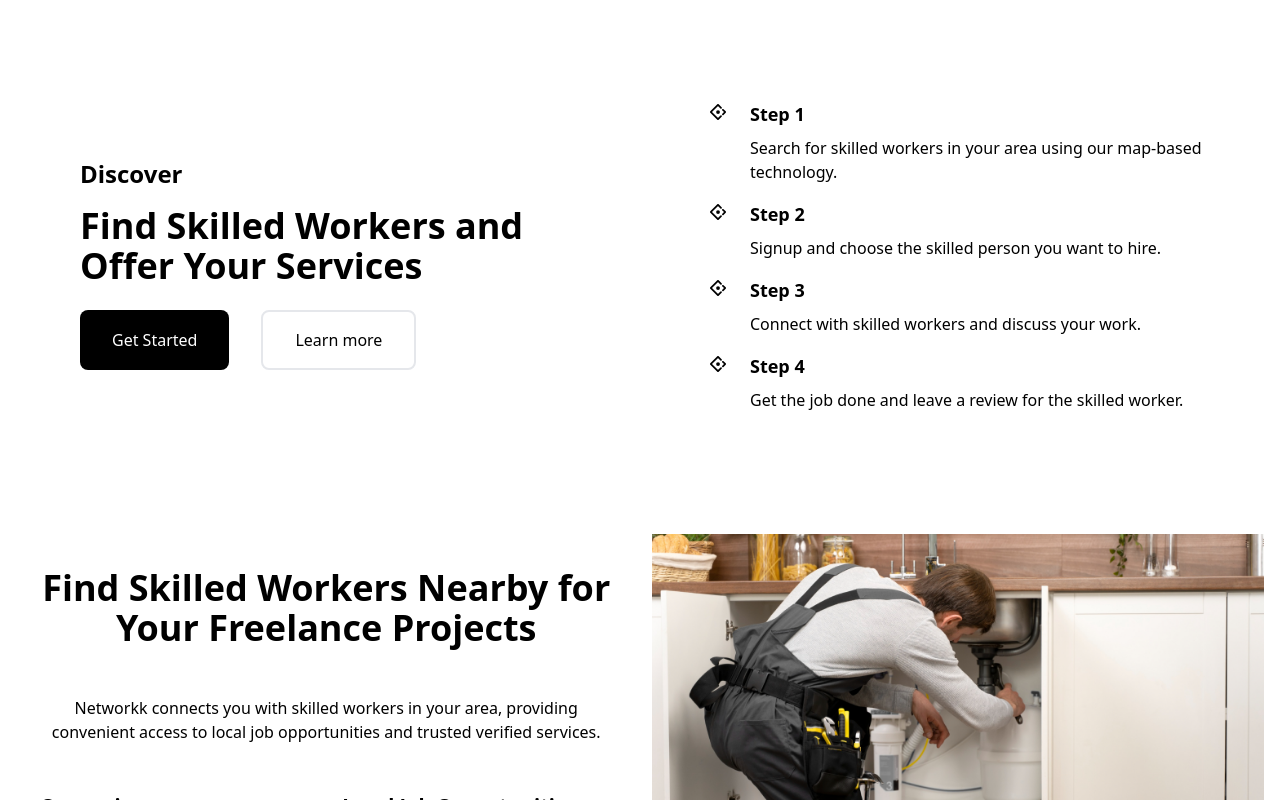
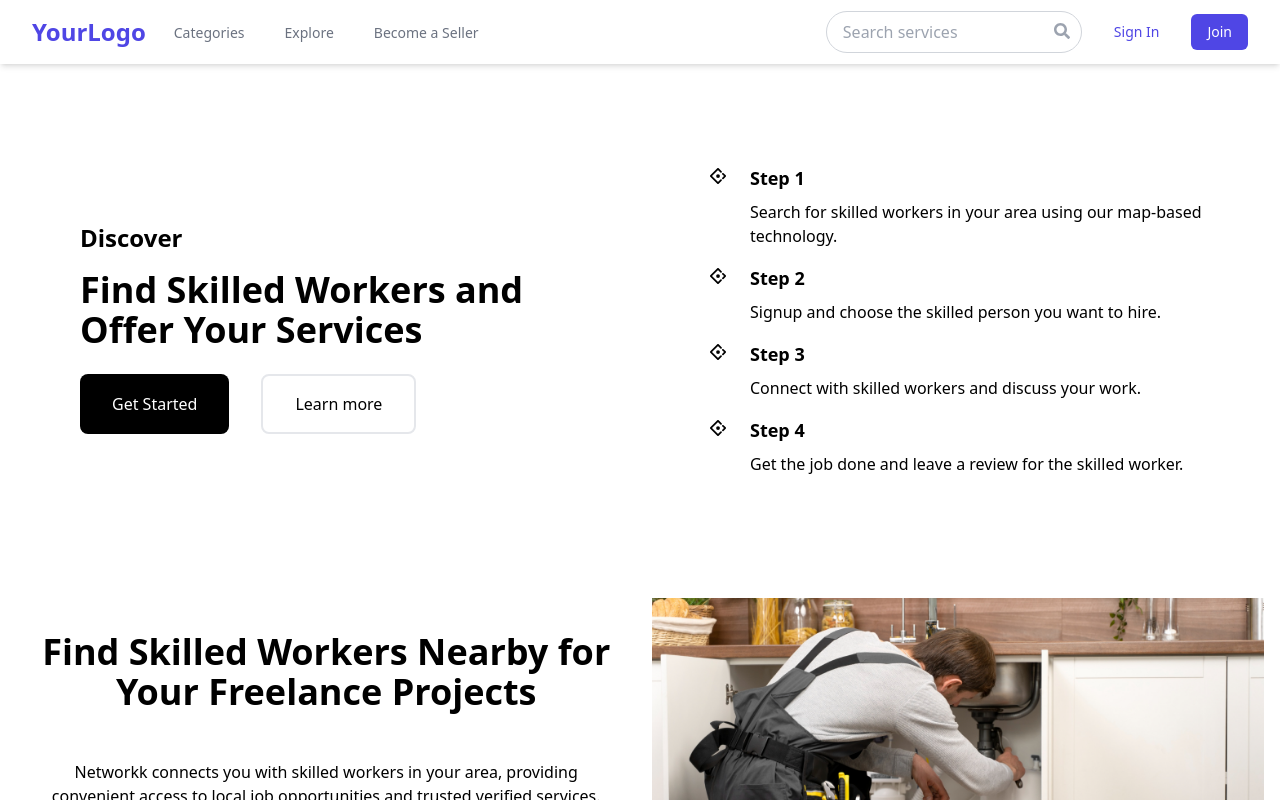
Before and after one commit to alanph7/Networkk-Project-Final, a React (Vite) app: page / in a window 1280 px wide. Shown: the top 800 px of the page. Built offline with nearby package versions, Linux system fonts and the light colour scheme.

Commit message:
navbar added

```diff
--- a/src/components/nav.jsx
+++ b/src/components/nav.jsx
@@ -14,13 +14,13 @@ const Navbar = () => {
               <Link to="/" className="text-2xl font-bold text-indigo-600">YourLogo</Link>
             </div>
             <div className="hidden sm:ml-6 sm:flex sm:space-x-8">
-              <Link to="/categories" className="border-transparent text-gray-500 hover:border-gray-300 hover:text-gray-700 inline-flex items-center px-1 pt-1 border-b-2 text-sm font-medium">
+              <Link to="/search" className="border-transparent text-gray-500 hover:border-gray-300 hover:text-gray-700 inline-flex items-center px-1 pt-1 border-b-2 text-sm font-medium">
                 Categories
               </Link>
-              <Link to="/explore" className="border-transparent text-gray-500 hover:border-gray-300 hover:text-gray-700 inline-flex items-center px-1 pt-1 border-b-2 text-sm font-medium">
+              <Link to="/search" className="border-transparent text-gray-500 hover:border-gray-300 hover:text-gray-700 inline-flex items-center px-1 pt-1 border-b-2 text-sm font-medium">
                 Explore
               </Link>
-              <Link to="/become-a-seller" className="border-transparent text-gray-500 hover:border-gray-300 hover:text-gray-700 inline-flex items-center px-1 pt-1 border-b-2 text-sm font-medium">
+              <Link to="/seller-auth" className="border-transparent text-gray-500 hover:border-gray-300 hover:text-gray-700 inline-flex items-center px-1 pt-1 border-b-2 text-sm font-medium">
                 Become a Seller
               </Link>
             </div>
@@ -34,10 +34,10 @@ const Navbar = () => {
               />
               <FaSearch className="absolute right-3 top-3 text-gray-400" />
             </div>
-            <Link to="/" className="ml-4 px-4 py-2 rounded-md text-sm font-medium text-indigo-600 hover:text-indigo-500">
+            <Link to="/user-auth" className="ml-4 px-4 py-2 rounded-md text-sm font-medium text-indigo-600 hover:text-indigo-500">
               Sign In
             </Link>
-            <Link to="/join" className="ml-4 px-4 py-2 rounded-md text-sm font-medium text-white bg-indigo-600 hover:bg-indigo-500">
+            <Link to="/seller-auth" className="ml-4 px-4 py-2 rounded-md text-sm font-medium text-white bg-indigo-600 hover:bg-indigo-500">
               Join
             </Link>
           </div>
--- a/src/pages/Home.jsx
+++ b/src/pages/Home.jsx
@@ -1,32 +1,3 @@
-// import React from "react";
-// import { useNavigate } from "react-router-dom";
-
-// const Home = () => {
-//   const navigate = useNavigate();
-
-//   return (
-//     <div className="bg-gray-100 min-h-screen flex items-center justify-center">
-//       <div className="bg-white p-8 rounded-lg shadow-md text-center">
-//         <h1 className="text-3xl font-bold mb-4">Welcome to Our Website</h1>
-//         <p className="text-gray-700 mb-6">
-//           Discover amazing features and services!
-//         </p>
-//         <div className="space-x-4">
-//           <button
-//             onClick={() => navigate("/search")}
-//             className="bg-blue-500 text-white px-6 py-2 rounded hover:bg-blue-600 transition duration-300"
-//           >
-//            Search
-//           </button>
-
-//         </div>
-//       </div>
-//     </div>
-//   );
-// };
-
-// export default Home;
-
 import freelancerImg from '../images/Freelance-worker.jpg';
 import brickwork from '../images/brickwork.png';
 import carpenter from '../images/carpenter.jpg';
@@ -37,60 +8,15 @@ import painter from '../images/Painter.jpg';
 import voltmeter from '../images/voltmeter.png';
 import plumbericon from '../images/plumbericon.png';
 
-
 import React, { useState, useEffect } from 'react';
 import { useNavigate } from 'react-router-dom';
 import { SiAntdesign, SiLinkedin } from "react-icons/si";
 import { BsFacebook, BsGithub, BsGlobe, BsInstagram, BsTwitterX, BsYoutube } from "react-icons/bs";
 import { SlArrowDown } from "react-icons/sl";
-//import HeroSection from "../components/hero-section";
 import { toast } from 'react-toastify';
+import Navbar from '../components/nav';
 
 const Home = () => {
-  // const navigate = useNavigate();
-  // const { user } = useUser();
-  // const [categories, setCategories] = useState([]);
-  // const [searchText, setSearchText] = useState('');
-
-  // const fetchCategories = async () => {
-  //   try {
-  //     const db = getFirestore();
-  //     const gigsCollection = collection(db, 'services');
-  //     const gigsSnapshot = await getDocs(gigsCollection);
-  //     const gigsData = gigsSnapshot.docs.map(doc => ({ id: doc.id, ...doc.data() }));
-
-  //     // Extract unique categories from gigs data
-  //     const uniqueCategories = [...new Set(gigsData.map(gig => gig.category))];
-  //     setCategories(uniqueCategories);
-  //     console.log("Fetched categories: ", uniqueCategories);
-  //   } catch (error) {
-  //     console.error("Error fetching categories: ", error);
-  //     toast.error("Failed to fetch categories. Please try again later.");
-  //   }
-  // };
-
-  // useEffect(() => {
-  //   fetchCategories();
-  // }, []);
-
-  // const handleSearchChange = (e) => {
-  //   setSearchText(e.target.value);
-  // };
-
-  // const handleCategorySelect = (category) => {
-  //   setSearchText(category);
-  //   navigate('/searches', { state: { category } });
-  // };
-
-  // const handleSearch = (e) => {
-  //   e.preventDefault();
-  //   if (searchText.trim() === '') {
-  //     toast.error("Please enter a search term.");
-  //     return;
-  //   }
-  //   navigate('/searches', { state: { category: searchText } });
-  // };
-
   const TwoColumnSection = () => {
     return (
       <div className="flex flex-wrap justify-between items-center mb-20 mt-20 p-5 lg:pl-20">
@@ -590,14 +516,7 @@ const Home = () => {
 
   return (
     <div className="home bg-offwhite">
-      {/* <Navbar /> */}
-      {/* <HeroSection
-        searchText={searchText}
-        handleSearchChange={handleSearchChange}
-        handleCategorySelect={handleCategorySelect}
-        handleSearch={handleSearch}
-        categories={categories}
-      /> */}
+      <Navbar />
       <TwoColumnSection />
       <Two />
     </div>
--- a/src/pages/Search.jsx
+++ b/src/pages/Search.jsx
@@ -239,7 +239,7 @@ export default function Search() {
                     <FaMapMarkerAlt className="text-gray-400 mr-1" />
                     <span>{provider.locality}</span>
                   </div>
-                  <p className="font-bold text-lg">Rs {provider.basePrice}/hr</p>
+                  <p className="font-bold text-lg">Rs {provider.basePrice}</p>
                 </div>
               </div>
             ))}
```
Also changed, not shown: src/components/Navbar.jsx (added).
